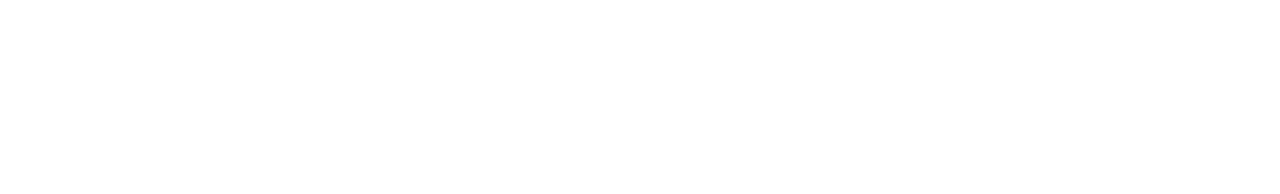
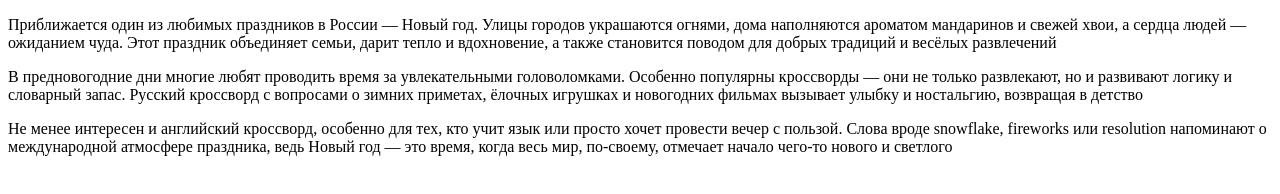
Before and after one commit to petrovna52/dem.github.io, a plain HTML site: page Congratulations2026.html in a window 1280 px wide. Drawn offline with Linux system fonts and the light colour scheme.

Commit message:
Update Congratulations2026.html

```diff
--- a/Congratulations2026.html
+++ b/Congratulations2026.html
@@ -6,6 +6,9 @@
     <title>Заголовок страницы</title>
 </head>
 <body>
-    <!-- Содержимое страницы -->
+ <p>Приближается один из любимых праздников в России — Новый год. Улицы городов украшаются огнями, дома наполняются ароматом мандаринов и свежей хвои, а сердца людей — ожиданием чуда. Этот праздник объединяет семьи, дарит тепло и вдохновение, а также становится поводом для добрых традиций и весёлых развлечений</p>
+    <p>В предновогодние дни многие любят проводить время за увлекательными головоломками. Особенно популярны кроссворды — они не только развлекают, но и развивают логику и словарный запас. Русский кроссворд с вопросами о зимних приметах, ёлочных игрушках и новогодних фильмах вызывает улыбку и ностальгию, возвращая в детство</p>
+    <p> Не менее интересен и английский кроссворд, особенно для тех, кто учит язык или просто хочет провести вечер с пользой. Слова вроде snowflake, fireworks или resolution напоминают о международной атмосфере праздника, ведь Новый год — это время, когда весь мир, по-своему, отмечает начало чего-то нового и светлого</p>
+
 </body>
 </html>
```
